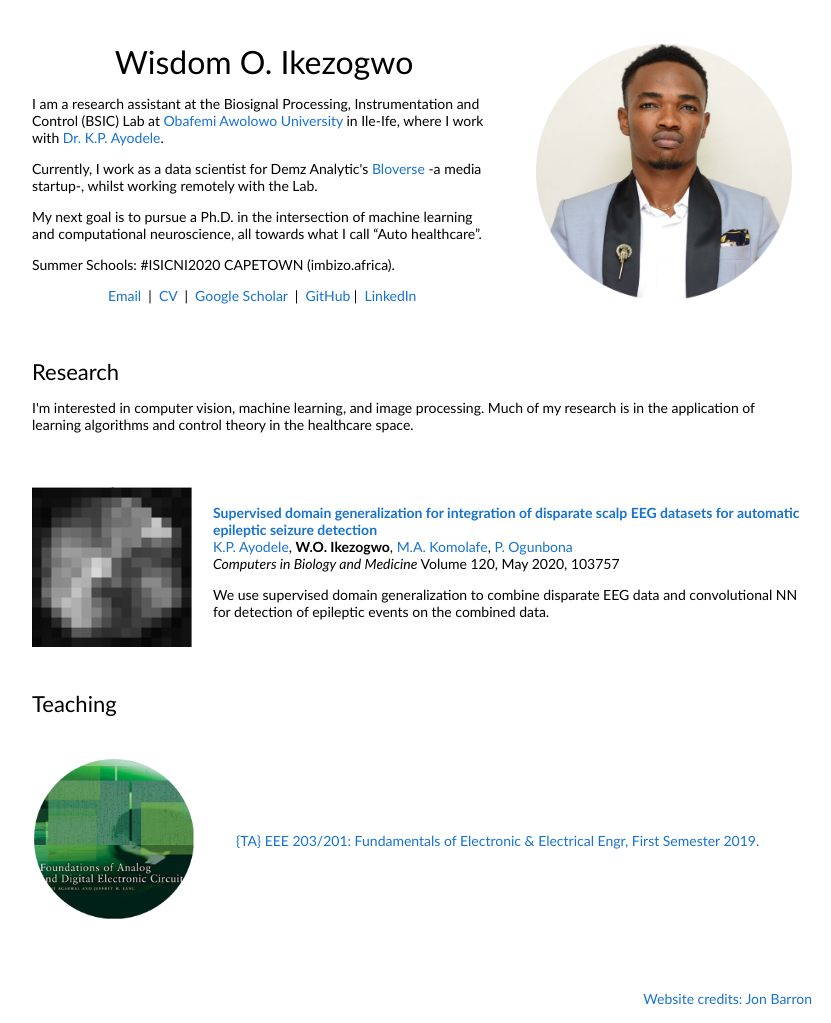
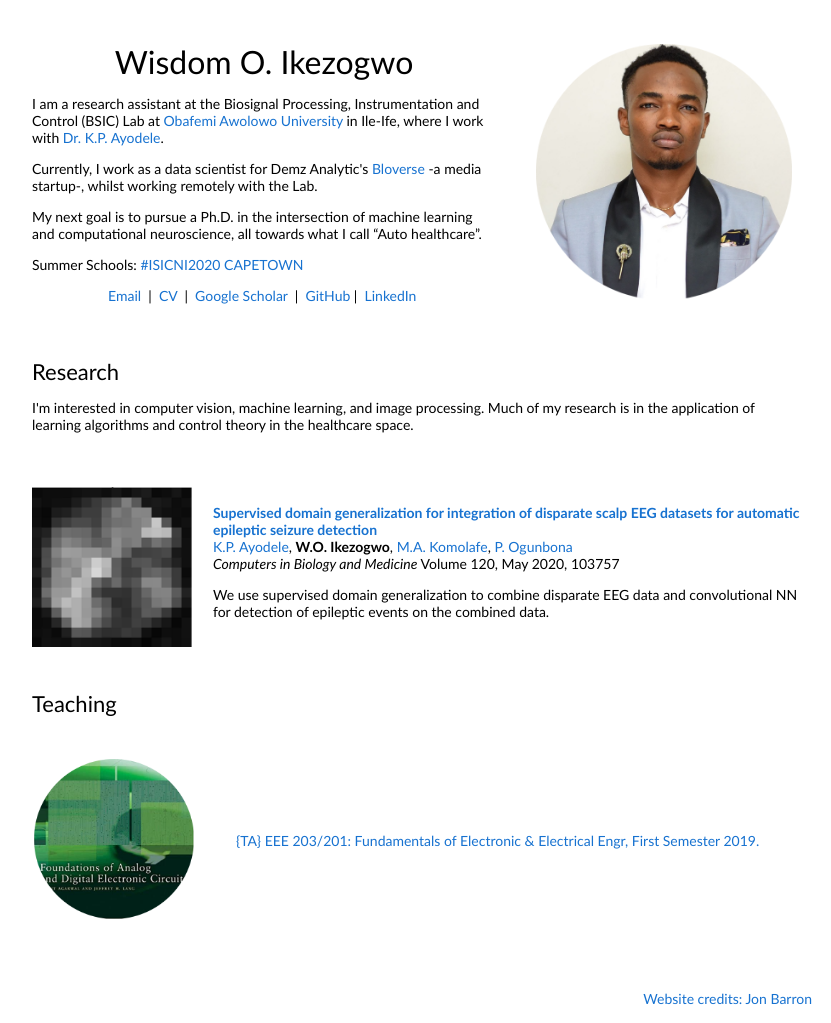
Before and after one commit to wisdomikezogwo/wisdomikezogwo.github.io, a plain HTML site: page index.html in a window 1280 px wide. Shown: the whole page, without its empty margins (228-1059 px from the left). Drawn offline with Linux system fonts and the light colour scheme.

Commit message:
summer bloverse 2

```diff
--- a/index.html
+++ b/index.html
@@ -35,7 +35,7 @@
               <p>Currently, I work as a data scientist for Demz Analytic's <a href="https://m.bloverse.com/">Bloverse</a> -a media startup-, whilst working remotely with the Lab. </p>
               <p>My next goal is to pursue a Ph.D. in the intersection of machine learning and computational neuroscience, all towards what I call “Auto healthcare”.</p>
 
-              <p>Summer Schools: #ISICNI2020 CAPETOWN (imbizo.africa).</p>
+              <p>Summer Schools: <a href="https://imbizo.africa/">#ISICNI2020 CAPETOWN</a> </p>
 
 
 
```
